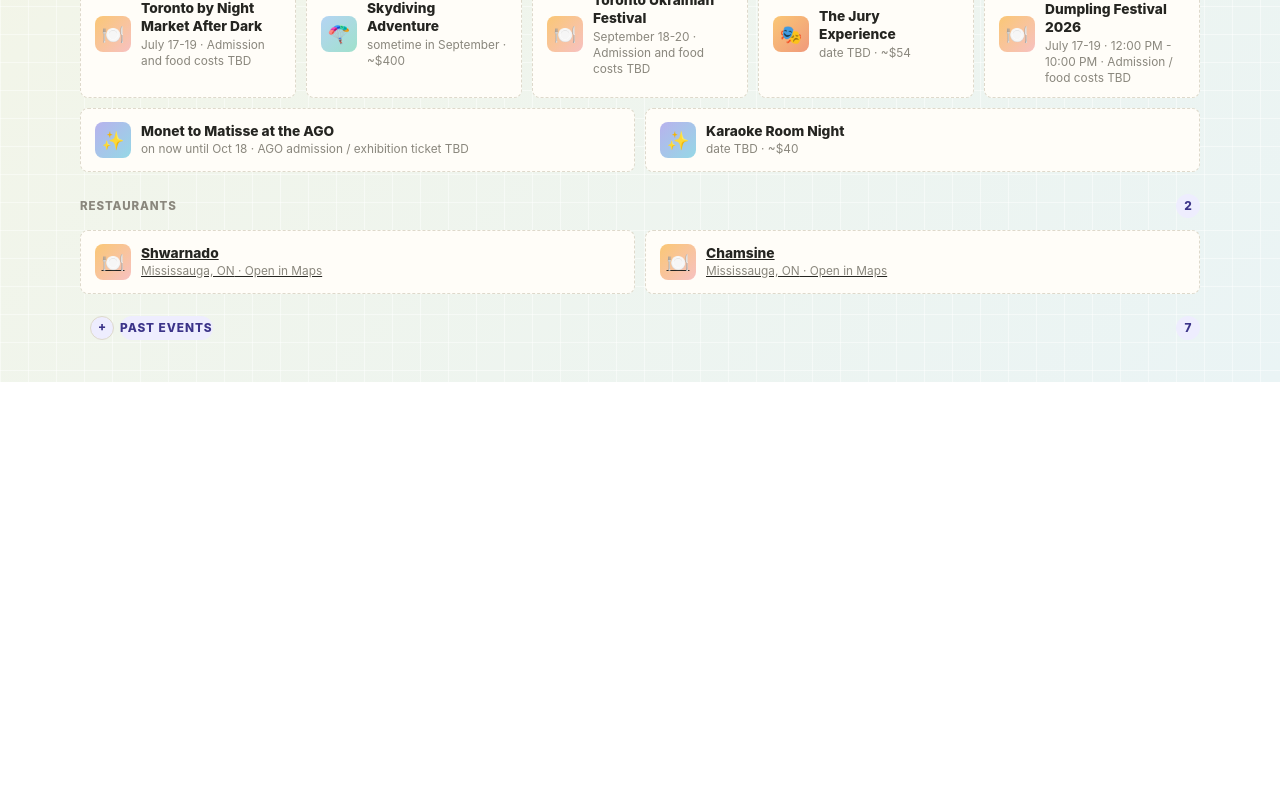
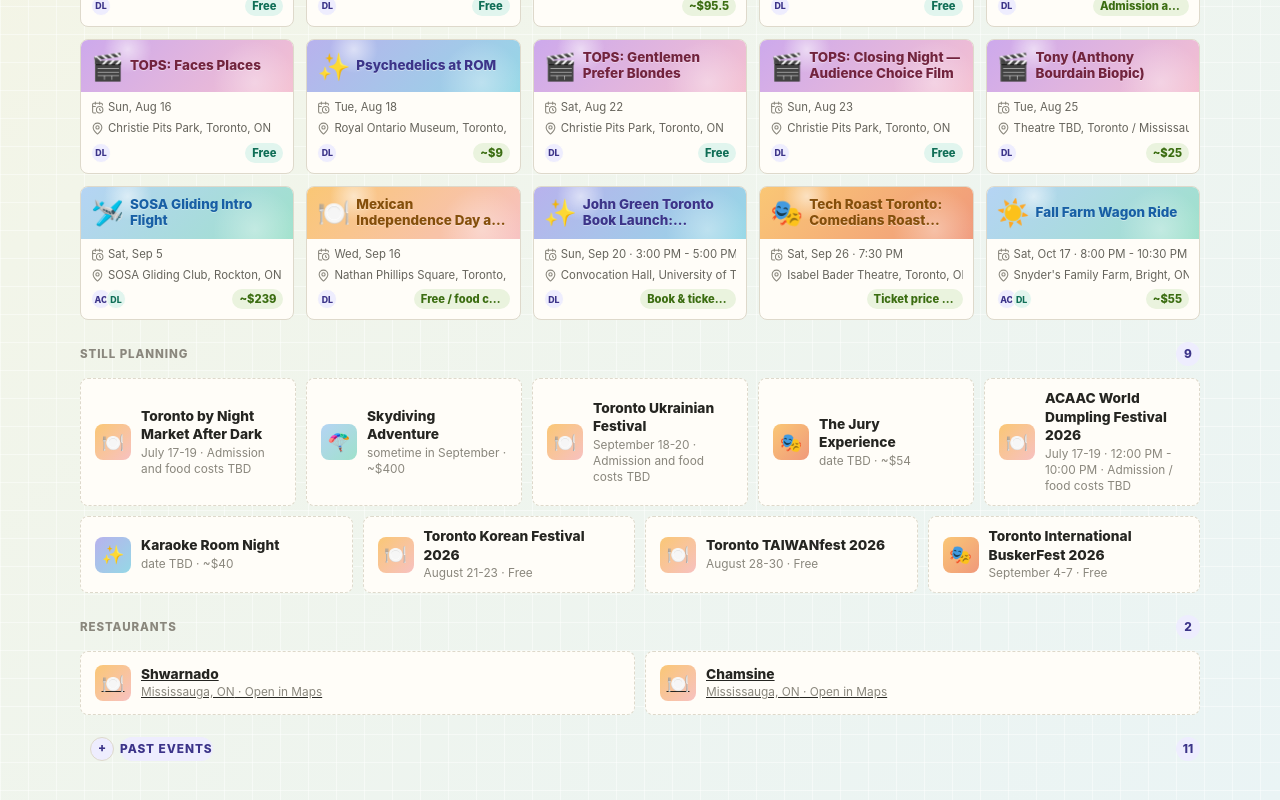
Before and after one commit to loncardom/calentar, a React (Vite) app: page / in a window 1280 px wide. Shown: the part 1282-2082 px from the top of the page. Before the commit the page ends 1664 px from the top, so only its background shows below. Built offline with nearby package versions, Linux system fonts and the light colour scheme.

Commit message:
Load festivals and remove Monet

```diff
--- a/src/App.tsx
+++ b/src/App.tsx
@@ -4,6 +4,7 @@ import additionalEventsData from './data/additionalEvents.json';
 import farmEventsData from './data/farmEvents.json';
 import eventOverridesData from './data/eventOverrides.json';
 import restaurantsData from './data/restaurants.json';
+import { summer2026Events } from './data/summer2026Events';
 import { CalendarView } from './components/CalendarView';
 import { EventCard } from './components/EventCard';
 import { EventMapView } from './components/EventMapView';
@@ -21,14 +22,18 @@ import {
 } from './utils/dates';
 
 const eventOverrides = eventOverridesData as Record<string, Partial<SummerEvent>>;
+const removedEventIds = new Set(['matisse-ago-impressionist-revolution']);
 const events = ([
   ...(eventsData as SummerEvent[]),
   ...(additionalEventsData as SummerEvent[]),
+  ...summer2026Events,
   ...(farmEventsData as SummerEvent[]),
-]).map((event) => ({
-  ...event,
-  ...(eventOverrides[event.id] ?? {}),
-}));
+])
+  .map((event) => ({
+    ...event,
+    ...(eventOverrides[event.id] ?? {}),
+  }))
+  .filter((event) => !removedEventIds.has(event.id));
 const restaurants = restaurantsData as Restaurant[];
 
 const formatLastUpdatedDate = (value: string) => {
```
